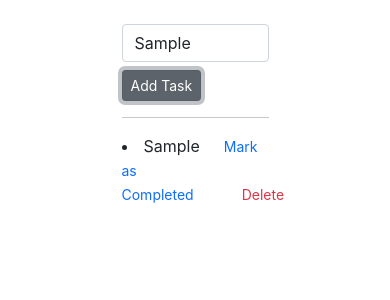
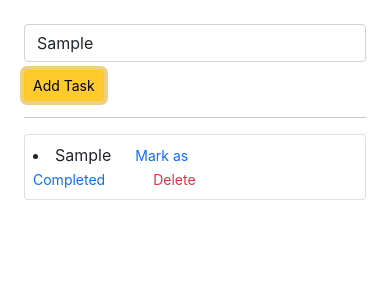
Before and after one commit to rahulmourya336/react-101, a React (Create React App) app: page /todo in a window 390 px wide. Both pictures are taken after typing "Sample" into the empty fields and a click on the button "Add Task". Shown: the top 300 px of the page. Built offline with nearby package versions, Linux system fonts and the light colour scheme.

Commit message:
[Add] Todo feature

```diff
--- a/src/Todo/Todo.js
+++ b/src/Todo/Todo.js
@@ -9,24 +9,26 @@ class todo extends Component {
 
     render() {
         return (
-            <div className="col-6 m-auto p-4">
+            <div className="col-md-8 col-xl-6  col-sm-12 m-auto p-4">
                 <input type="text" className="form-control mb-2" placeholder="New Task" onChange={event => this.inputChangeListener(event)} />
-                <button className="btn btn-sm btn-secondary" onClick={this.addTaskHandler.bind(this)}>Add Task</button>
+                <button className="btn btn-sm btn-warning" onClick={this.addTaskHandler.bind(this)}>Add Task</button>
                 <hr />
-                { this.state.inputValue.map((item, index) => <li key={index}><span className={item.isCompleted ? 'completed_task' : ''}>{item.value}</span>
+
+                { this.state.inputValue.map((item, index) => <div className="card p-2 mb-2"><li key={index}><span className={item.isCompleted ? 'completed_task' : ''}>{item.value}</span>
                     <small className="text-primary m-4 c-pointer" onClick={this.markAsCompleted.bind(this, index)}>{item.isCompleted ? 'Mark as Uncompleted' : 'Mark as Completed'}</small>
                     <small className="text-danger m-4 c-pointer" onClick={this.deleteTaskHandler.bind(this, index)}>Delete</small>
-                </li>)}
+                </li></div>)}
             </div>
         );
     }
 
     addTaskHandler() {
-        if (!this.valueExist(this.state.currentValue)) {
+        if (!this.valueExist(this.state.currentValue) && this.state.currentValue) {
             const data1 = this.state.inputValue;
             const data2 = [{ value: this.state.currentValue, isCompleted: false }];
             Array.prototype.push.apply(data1, data2);
-            this.setState({ inputValue: data1 });
+            const data = [...data1.filter(x => x.isCompleted), ...data1.filter(x => !x.isCompleted)];
+            this.setState({ inputValue: data });
         }
         console.log(this.state, this.state.inputValue);
     }
@@ -47,9 +49,10 @@ class todo extends Component {
     }
 
     markAsCompleted(idx) {
-        const toDos = this.state.inputValue;
+        let toDos = this.state.inputValue;
         toDos[idx].isCompleted = !toDos[idx].isCompleted;
-        this.setState({ inputValue: toDos })
+        toDos = [...this.state.inputValue.filter(x => !x.isCompleted), ...this.state.inputValue.filter(x => x.isCompleted)];
+        this.setState({ inputValue: toDos });
     }
 }
 
```
Also changed, not shown: 1 other file (tests, documents, lock files or other folders).
